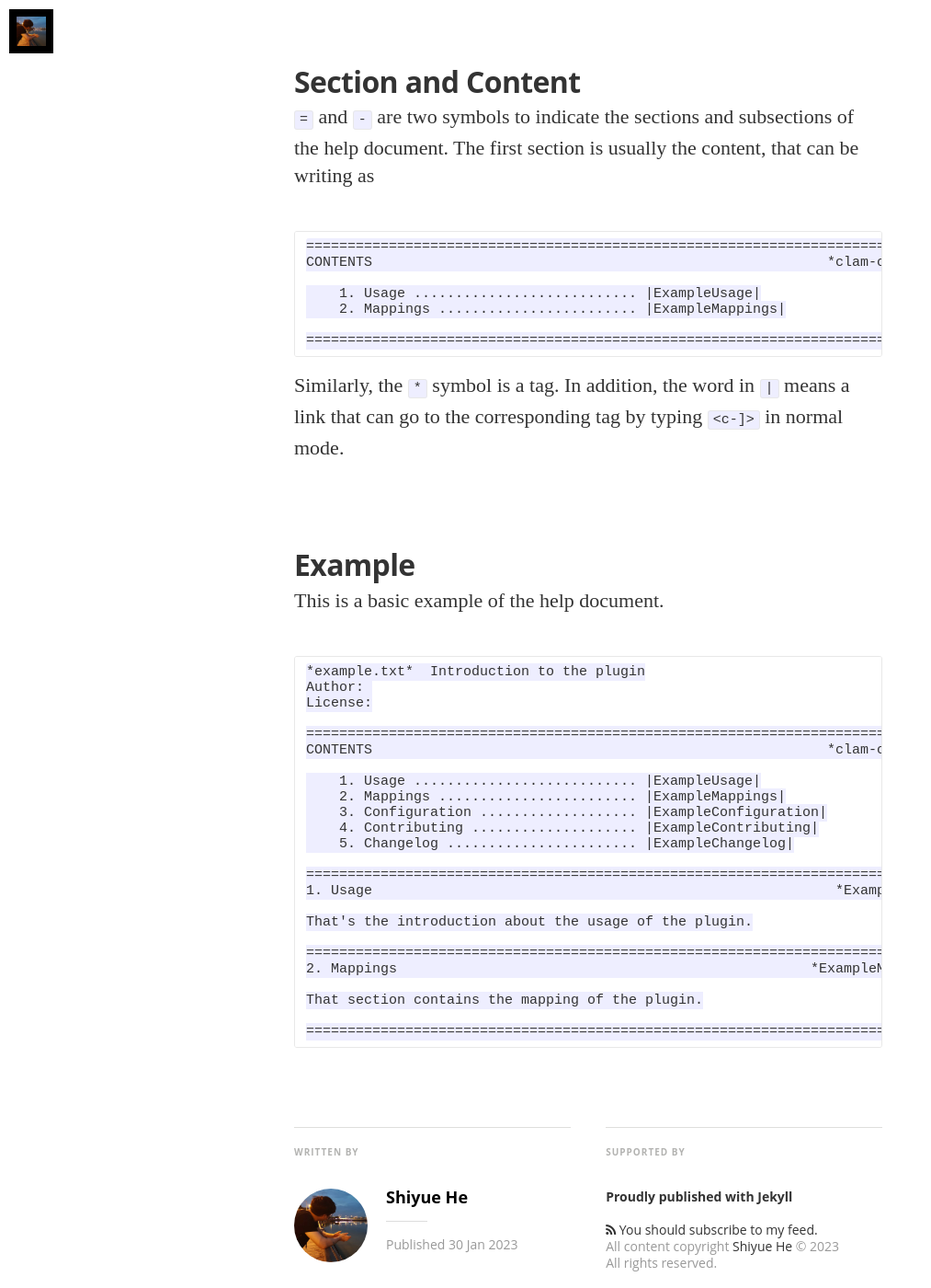
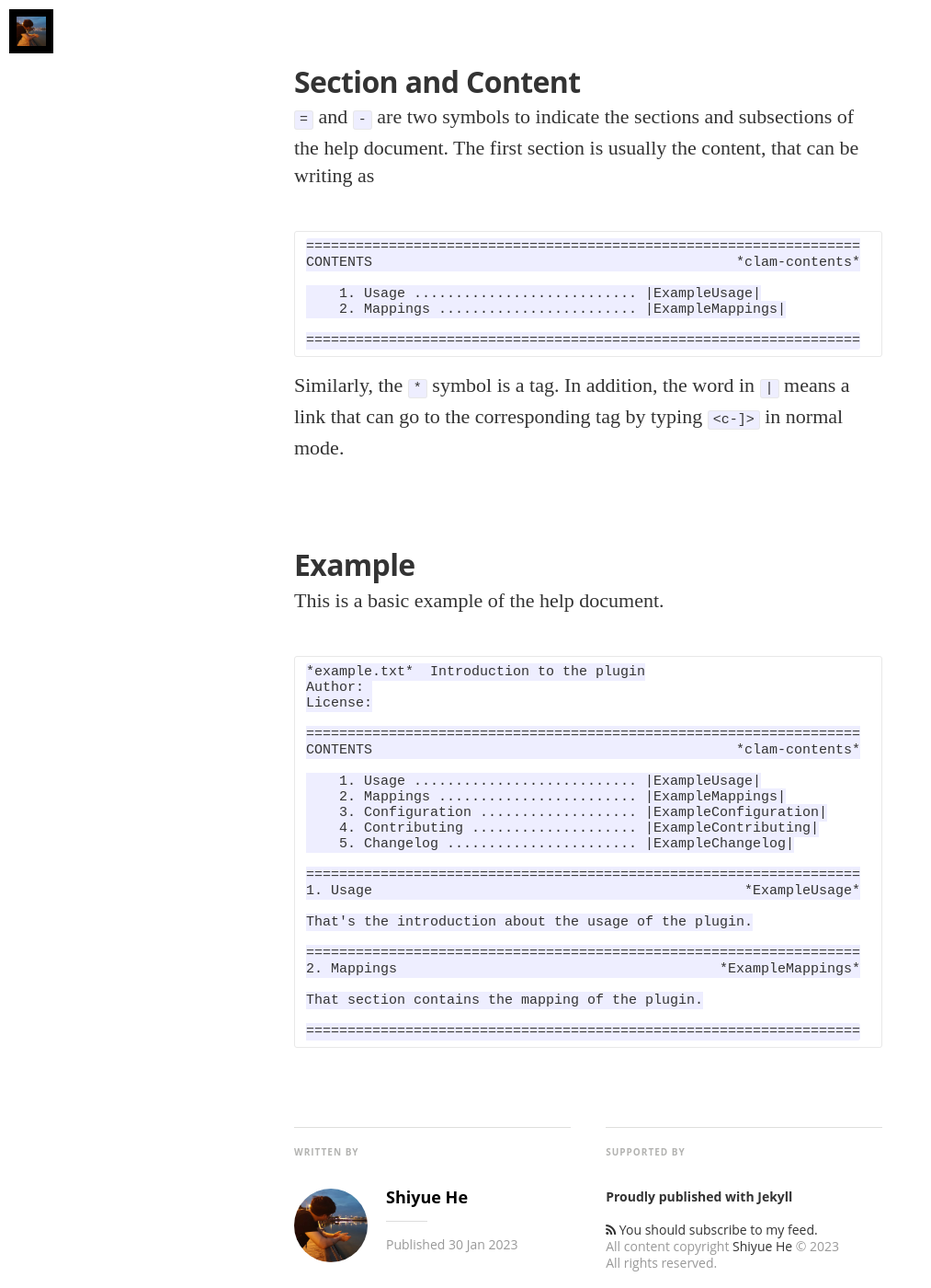
Before and after one commit to OctHe/octhe.github.io, a Jekyll site: the page built from _posts/2023-01-30-writing-doc-for-vim-plugin.md, in a window 1280 px wide and 1400 px high, scrolled down 813 px. Shown: the whole window at 92% size, without its empty margins (0-1013 px from the left). Built offline with Jekyll 4.4.1, drawn with Linux system fonts in a browser that asks for light colours; nearby versions of some CDN libraries; some web fonts are replaced.

```diff
--- a/_posts/2023-01-30-writing-doc-for-vim-plugin.md
+++ b/_posts/2023-01-30-writing-doc-for-vim-plugin.md
@@ -22,13 +22,13 @@ With this symbol, the user can type `:help example` to show this documentation.
 `=` and `-` are two symbols to indicate the sections and subsections of the help document.
 The first section is usually the content, that can be writing as
 
-    ==============================================================================
-    CONTENTS                                                       *clam-contents*
+    ===================================================================
+    CONTENTS                                            *clam-contents*
 
         1. Usage ........................... |ExampleUsage|
         2. Mappings ........................ |ExampleMappings|
 
-    ==============================================================================
+    ===================================================================
 
 Similarly, the `*` symbol is a tag.
 In addition, the word in `|` means a link that can go to the corresponding tag by typing `<c-]>` in normal mode.
@@ -41,8 +41,8 @@ This is a basic example of the help document.
     Author:
     License:
 
-    ==============================================================================
-    CONTENTS                                                       *clam-contents*
+    ===================================================================
+    CONTENTS                                            *clam-contents*
 
         1. Usage ........................... |ExampleUsage|
         2. Mappings ........................ |ExampleMappings|
@@ -50,14 +50,14 @@ This is a basic example of the help document.
         4. Contributing .................... |ExampleContributing|
         5. Changelog ....................... |ExampleChangelog|
 
-    ==============================================================================
-    1. Usage                                                        *ExampleUsage*
+    ===================================================================
+    1. Usage                                             *ExampleUsage*
 
     That's the introduction about the usage of the plugin.
 
-    ==============================================================================
-    2. Mappings                                                  *ExampleMappings*
+    ===================================================================
+    2. Mappings                                       *ExampleMappings*
 
     That section contains the mapping of the plugin.
 
-    ==============================================================================
+    ===================================================================
```
